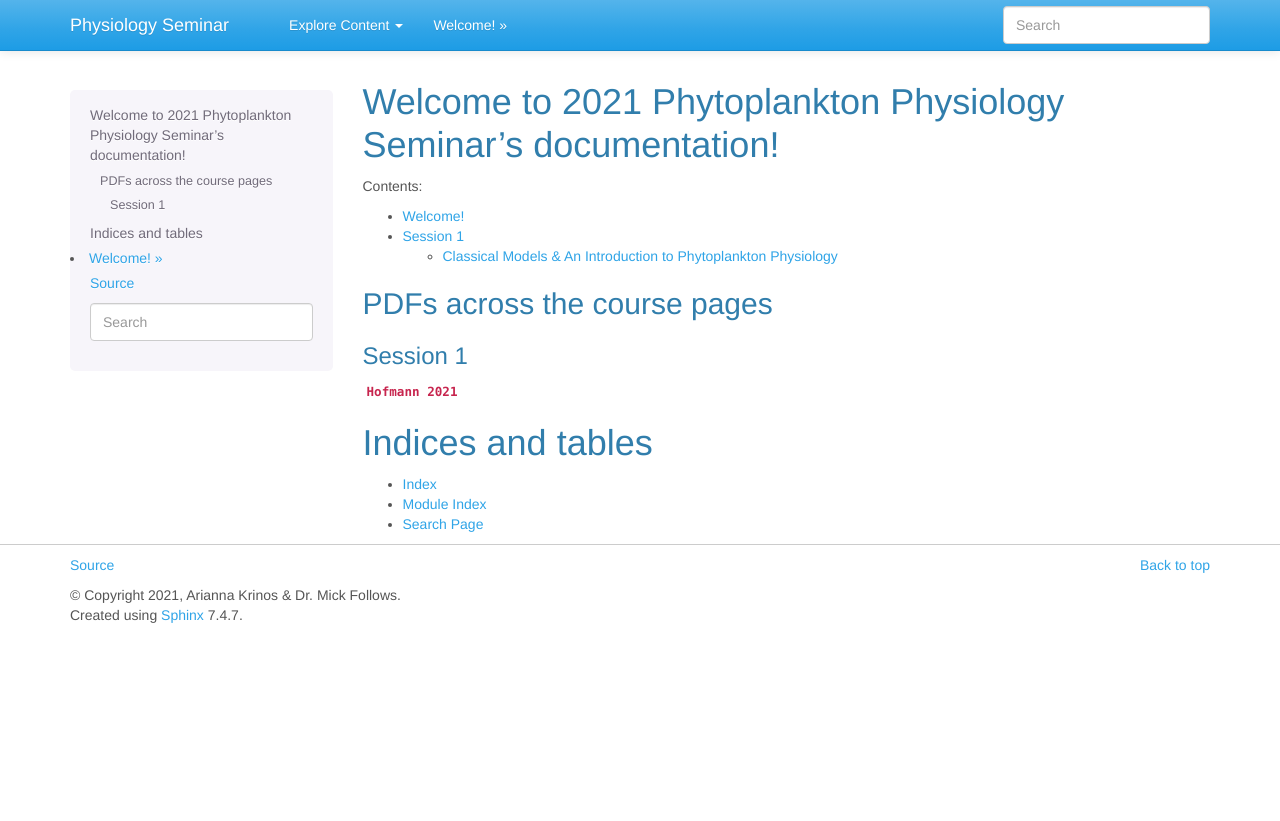
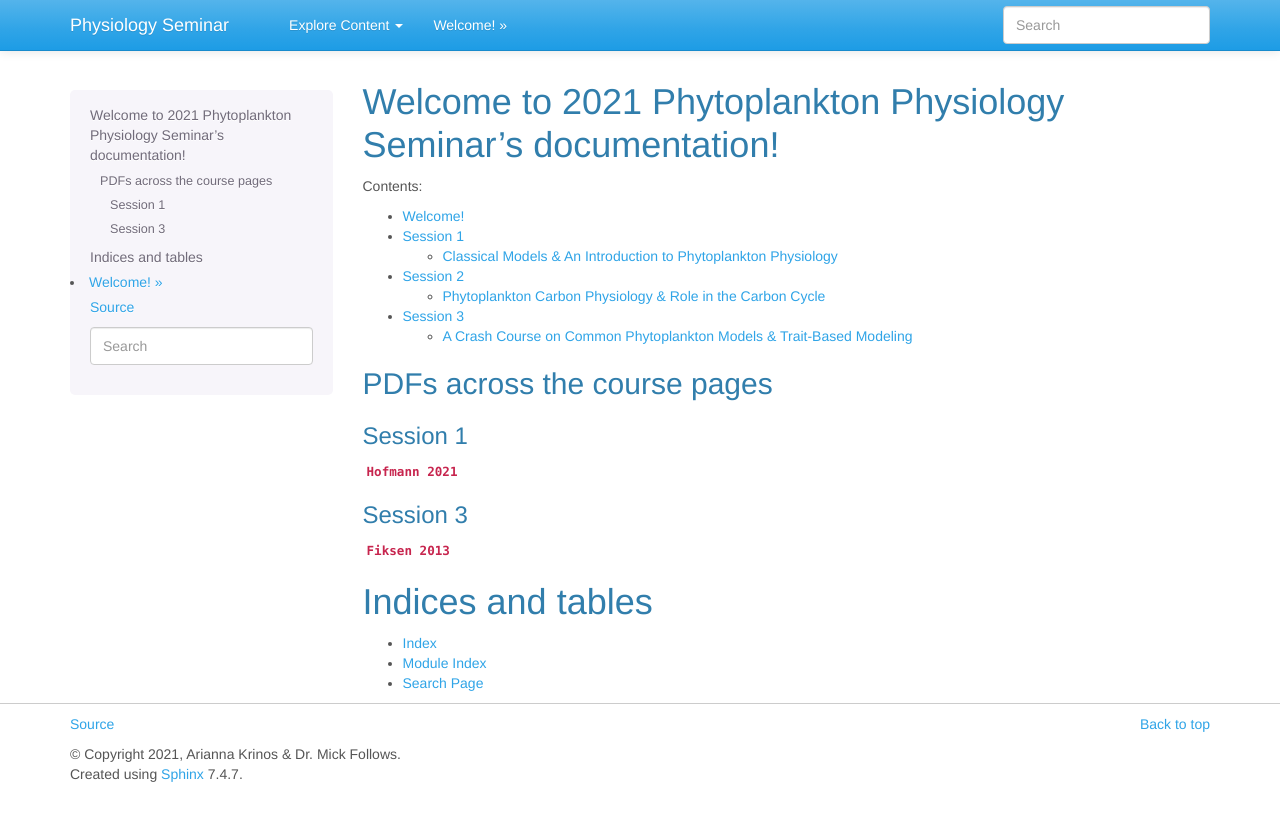
Before and after one commit to akrinos/2021-phyto-phys, a Sphinx documentation site: the page built from docs/index.rst, in a window 1280 px wide. Shown: the top 821 px of the page. Built offline with Sphinx 7.4.7, drawn with Linux system fonts in a browser that asks for light colours; pages that are not in the unit, such as notebooks, are missing from menus.

Commit message:
Adding additional literature

```diff
--- a/docs/index.rst
+++ b/docs/index.rst
@@ -23,6 +23,10 @@ Session 1
 #########
 :download:`Hofmann 2021 <../_literature/session1/hofmann2021.pdf>`
 
+Session 3
+#########
+:download:`Fiksen 2013 <../_literature/session3/fiksen2013.pdf>`
+
 
 Indices and tables
 ==================
--- a/docs/week-three.md
+++ b/docs/week-three.md
@@ -0,0 +1,22 @@
+<!-- #region -->
+# Session 3
+## A Crash Course on Common Phytoplankton Models & Trait-Based Modeling
+
+### Michaelis-Menten
+
+
+### Monod
+
+
+### Contemporary Challenges
+
+### Trait-Based Modeling
+#### Connection to Michaelis-Menten
+
+<object data="https://2021-phyto-phys.readthedocs.io/en/latest/_static/fiksen2013.pdf" type="application/pdf" width="700px" height="700px">
+    <embed src="https://2021-phyto-phys.readthedocs.io/en/latest/_static/fiksen2013.pdf">
+        <p>Alternatively, download the PDF to view it: <a href="https://2021-phyto-phys.readthedocs.io/en/latest/_static/fiksen2013.pdf">Download PDF</a>.</p>
+    </embed>
+</object>
+
+<!-- #endregion -->
--- a/docs/week-two.md
+++ b/docs/week-two.md
@@ -0,0 +1,2 @@
+# Session 2
+## Phytoplankton Carbon Physiology & Role in the Carbon Cycle
```
Also changed, not shown: docs/week-one.md (+2 -2 lines), 2 other files.
